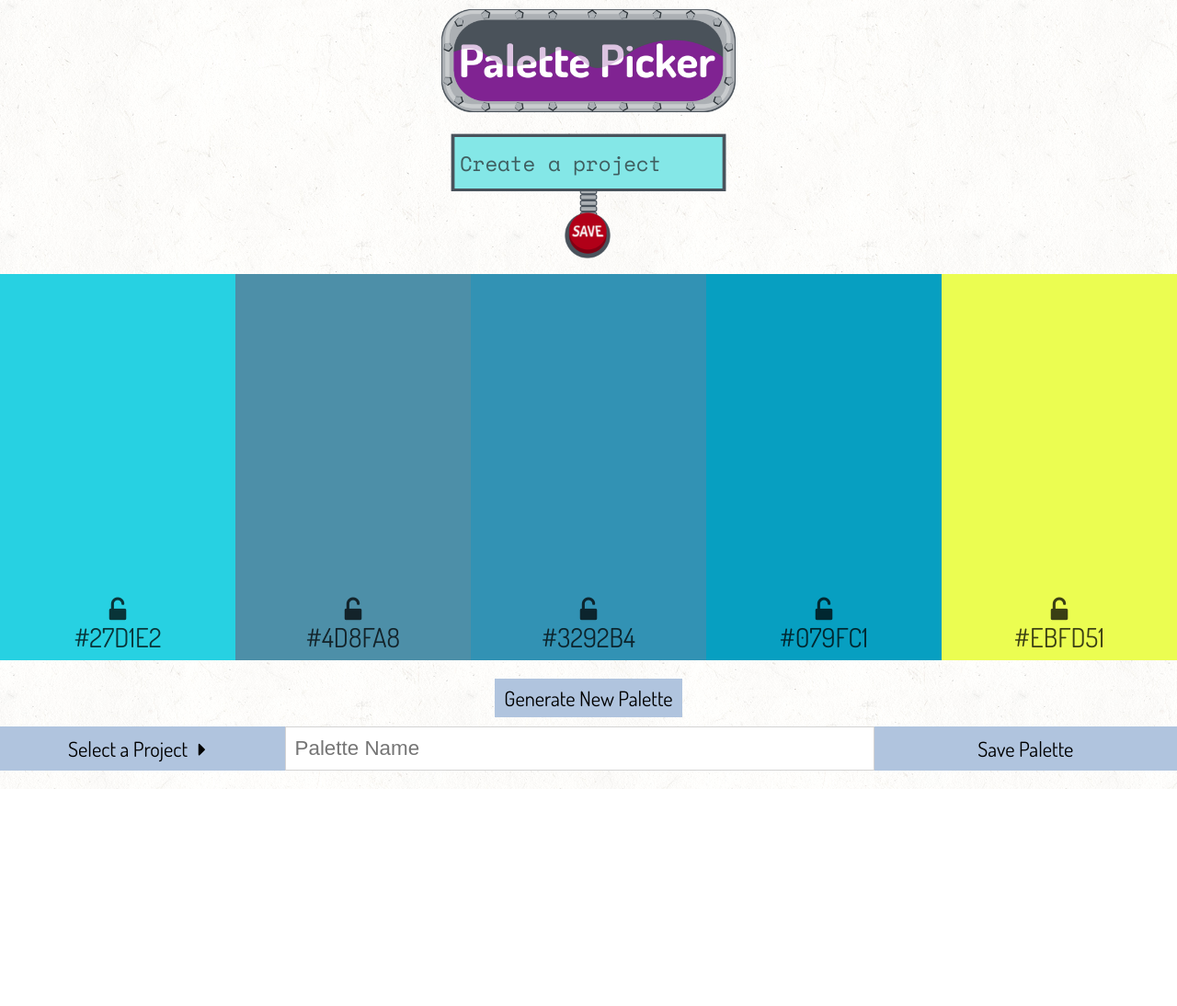
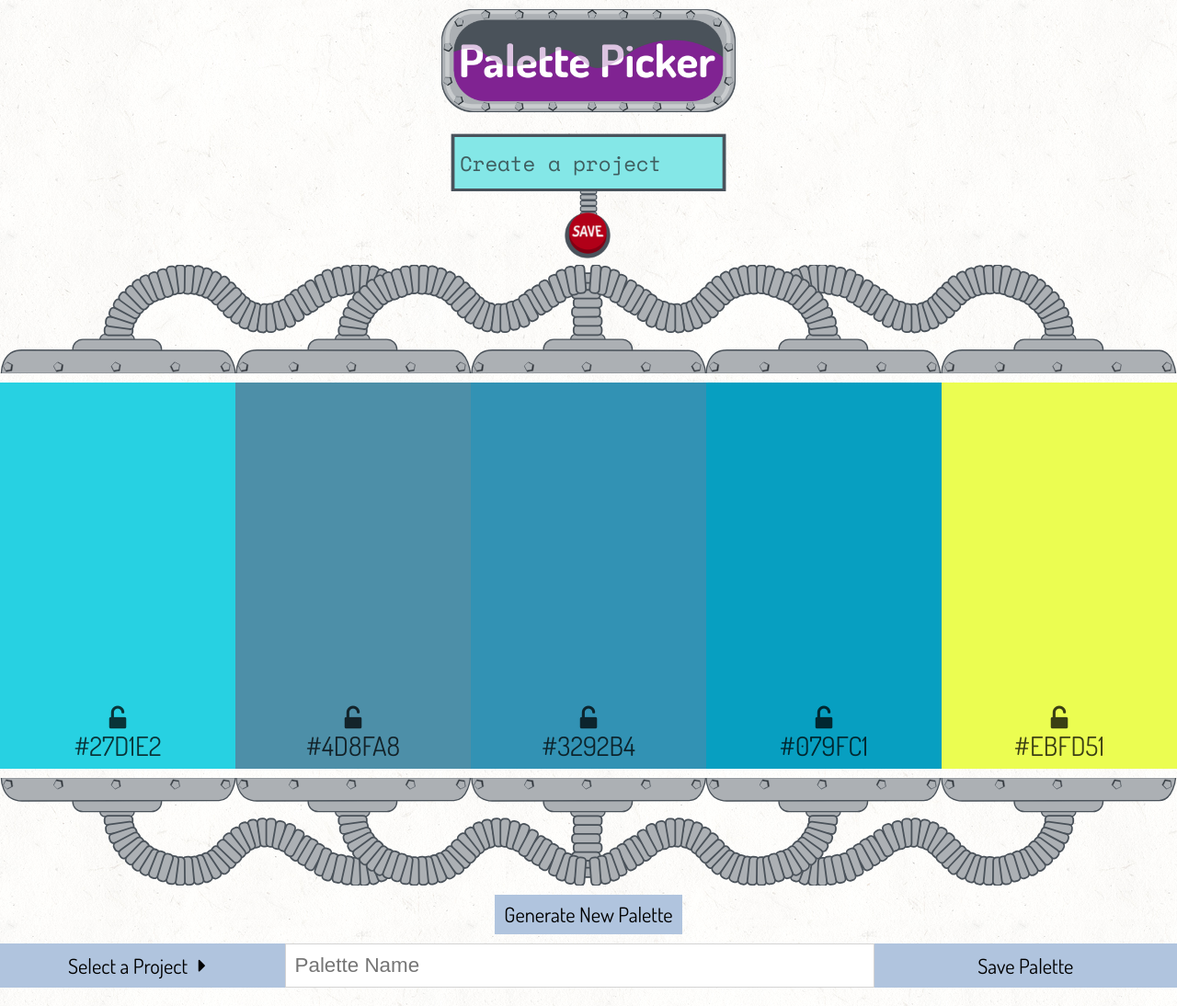
Before and after one commit to HartiganHM/palette-picker, a website: page public/index.html in a window 1280 px wide. Shown: the whole page at 92% size. Before the commit the page ends 858 px from the top, so only its background shows below. Drawn offline with nearby package versions, Linux system fonts and the light colour scheme; no server answers.

Commit message:
Build color-selection-container and place color container cap images

```diff
--- a/public/index.html
+++ b/public/index.html
@@ -24,6 +24,9 @@
     </form>
   </span>
 
+  <div class="color-selection-container">
+    <img src="./images/Color-Caps-Top.svg" alt="Palette-Picker-Container-Tops"/>
+
     <div class="color-selection-wrapper">
       <div class="color-choice color1">
         <i class="lock icon-lock-open"></i>
@@ -45,6 +48,9 @@
         <i class="lock icon-lock-open"></i>
         <span class="color-hex-value">#A1EF8B</span>
       </div>
+    </div>
+
+    <img src="./images/Color-Caps-Bottom.svg" alt="Palette-Picker-Container-Bottoms"/>
   </div>
 
   <span class='generate-palette-button'>Generate New Palette</span>
```
Lines whose indentation alone changed are shown as unchanged.
